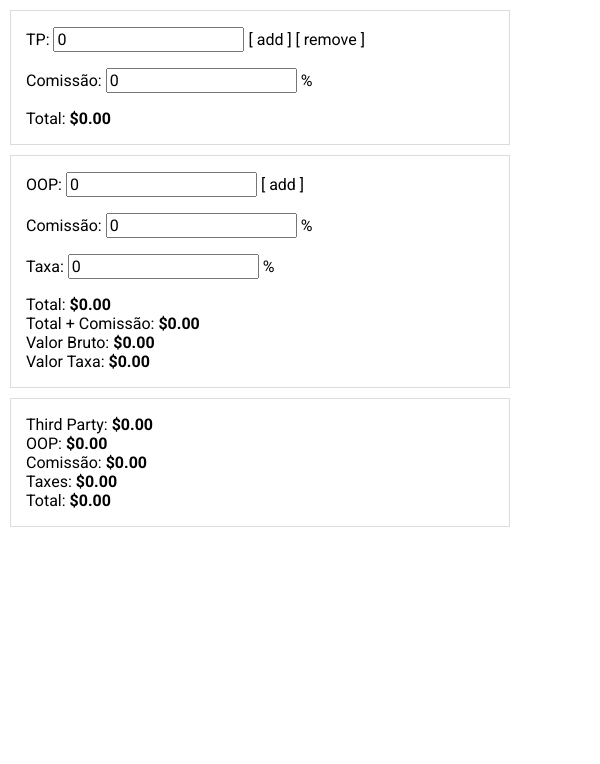
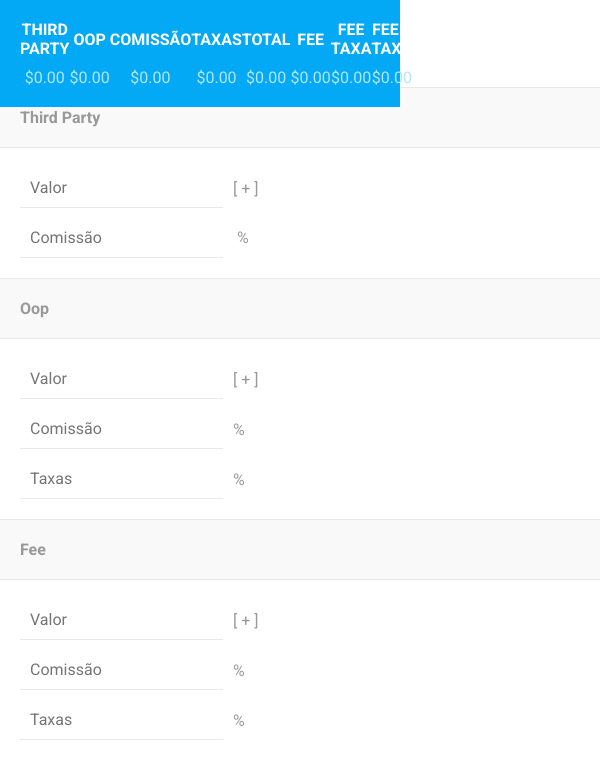
Before and after one commit to djadriano/gulp-chrome-extensions, a browser extension: page app/popup.html in a window 400 px wide. Shown: the top 764 px of the page, 600 px wide, since content can reach past the window. Drawn offline with Linux system fonts and the light colour scheme.

Commit message:
updated html structure

```diff
--- a/app/assets/scripts/background.js
+++ b/app/assets/scripts/background.js
@@ -3,3 +3,9 @@
 chrome.runtime.onInstalled.addListener(function (details) {
   console.log('previousVersion', details.previousVersion);
 });
+
+chrome.browserAction.onClicked.addListener(function(tab) {
+  chrome.tabs.create({'url': chrome.extension.getURL('popup.html')}, function(tab) {
+    console.log('tab opened');
+  });
+});
--- a/app/popup.html
+++ b/app/popup.html
@@ -1,49 +1,100 @@
 <!DOCTYPE html>
-<html>
+<html ng-app="gpe">
 <head>
   <meta charset="UTF-8">
   <title>Gulp Chrome Extension</title>
   <link rel="stylesheet" href="assets/styles/application.css">
 </head>
-<body ng-app="gpe">
-  <main class="app-content">
-    <div class="tp sections" tp-directive>
-      <p ng-repeat="item in tp">
-        TP: <input type="number" ng-model="item.value"> [ <a ng-click="addTp()">add</a> ] [ <a ng-click="removeTp( $index )">remove</a> ]
-      </p>
-      <p>
-        Comissão: <input type="number" ng-model="comission"> %
-      </p>
-      <p>
-        Total: <b class="top-total">{{ getTpWithComission() | currency }}</b>
-      </p>
-    </div>
-    <div class="oop sections" oop-directive>
-      <p ng-repeat="item_oop in oop">
-        OOP: <input type="number" ng-model="item_oop.value"> [ <a ng-click="addOop()">add</a> ]
-      </p>
-      <p>
-        Comissão: <input type="number" ng-model="oop_comission"> %
-      </p>
-      <p>
-        Taxa: <input type="number" ng-model="oop_taxes"> %
-      </p>
-      <p>
-        Total: <b class="top-total">{{ getOop() | currency }}</b><br>
-        Total +  Comissão: <b class="top-total">{{ getOopWithComission() | currency }}</b><br>
-        Valor Bruto: <b class="top-total">{{ getOopBruto() | currency }}</b><br>
-        Valor Taxa: <b class="top-total">{{ getOopWithTaxes() | currency }}</b><br>
-      </p>
-    </div>
-    <div class="tg sections" tg-directive>
-      <p>
-        Third Party: <b class="top-total">{{ getTpWithComission() | currency }}</b><br>
-        OOP: <b class="top-total">{{ getOop() | currency }}</b><br>
-        Comissão: <b class="top-total">{{ getTgComission() | currency }}</b><br>
-        Taxes: <b class="top-total">{{ getTgTaxes() | currency }}</b><br>
-        Total: <b class="top-total">{{ getTgTotal() | currency }}</b>
-      </p>
-    </div>
+<body class="gpe-body">
+  <header class="gpe-header" tg-directive>
+    <table class="header-app-values">
+      <thead>
+        <tr>
+          <td>Third Party</td>
+          <td>OOP</td>
+          <td>Comissão</td>
+          <td>Taxas</td>
+          <td>Total</td>
+          <td>Fee</td>
+          <td>Fee Taxa</td>
+          <td>Fee + Taxa</td>
+        </tr>
+      </thead>
+      <tbody>
+        <tr>
+          <td>{{ getTpWithComission() | currency }}</td>
+          <td>{{ getOop() | currency }}</td>
+          <td>{{ getTgComission() | currency }}</td>
+          <td>{{ getTgTaxes() | currency }}</td>
+          <td>{{ getTgTotal() | currency }}</td>
+          <td>{{ getTgTotal() | currency }}</td>
+          <td>{{ getTgTotal() | currency }}</td>
+          <td>{{ getTgTotal() | currency }}</td>
+        </tr>
+      </tbody>
+    </table>
+  </header>
+
+  <main class="gpe-content">
+
+    <section class="tp gpe-sections" tp-directive>
+      <header class="tp-header gpe-sections-header">
+        <h2 class="gpe-sections-header-title">Third Party</h2>
+      </header>
+      <div class="gpe-sections-content">
+        <div class="gpe-sections-fields v-center" ng-repeat="item_tp in tp">
+          <input type="number" ng-model="item_tp.value" placeholder="Valor">
+          <nav class="gpe-sections-fields-actions">
+            <a ng-click="addTp()" class="gpe-sections-item-actions-add">[ + ]</a> <a ng-click="removeTp( $index )" class="gpe-sections-item-actions-remove" ng-class="{'show' : $index }">[ x ]</a>
+          </nav>
+        </div>
+        <div class="gpe-sections-fields">
+          <input type="number" ng-model="comission" placeholder="Comissão"> %
+        </div>
+      </div>
+    </section>
+
+    <section class="oop gpe-sections" oop-directive>
+      <header class="tp-header gpe-sections-header">
+        <h2 class="gpe-sections-header-title">Oop</h2>
+      </header>
+      <div class="gpe-sections-content">
+        <div class="gpe-sections-fields v-center" ng-repeat="item_oop in oop">
+          <input type="number" ng-model="item_oop.value" placeholder="Valor">
+          <nav class="gpe-sections-fields-actions">
+            <a ng-click="addOop()" class="gpe-sections-item-actions-add">[ + ]</a> <a ng-click="removeOop( $index )" class="gpe-sections-item-actions-remove" ng-class="{'show' : $index }">[ x ]</a>
+          </nav>
+        </div>
+        <div class="gpe-sections-fields v-center">
+          <input type="number" ng-model="oop_comission" placeholder="Comissão"> %
+        </div>
+
+        <div class="gpe-sections-fields v-center">
+          <input type="number" ng-model="oop_taxes" placeholder="Taxas"> %
+        </div>
+      </div>
+    </section>
+
+    <section class="oop gpe-sections" oop-directive>
+      <header class="tp-header gpe-sections-header">
+        <h2 class="gpe-sections-header-title">Fee</h2>
+      </header>
+      <div class="gpe-sections-content">
+        <div class="gpe-sections-fields v-center" ng-repeat="item_oop in oop">
+          <input type="number" ng-model="item_oop.value" placeholder="Valor">
+          <nav class="gpe-sections-fields-actions">
+            <a ng-click="addOop()" class="gpe-sections-item-actions-add">[ + ]</a> <a ng-click="removeOop( $index )" class="gpe-sections-item-actions-remove" ng-class="{'show' : $index }">[ x ]</a>
+          </nav>
+        </div>
+        <div class="gpe-sections-fields v-center">
+          <input type="number" ng-model="oop_comission" placeholder="Comissão"> %
+        </div>
+
+        <div class="gpe-sections-fields v-center">
+          <input type="number" ng-model="oop_taxes" placeholder="Taxas"> %
+        </div>
+      </div>
+    </section>
   </main>
 
   <script src="assets/scripts/application.js"></script>
--- a/source/scripts/directives/oop.js
+++ b/source/scripts/directives/oop.js
@@ -4,11 +4,11 @@ module.exports = angular.module('gpe.oop', [])
   .controller('gpe.oop.controller', ['$scope', function( $scope ) {
 
     $scope.oop = [
-      { value: 0 }
+      { value: '' }
     ];
 
-    $scope.oop_comission = 0;
-    $scope.oop_taxes     = 0;
+    $scope.oop_comission = '';
+    $scope.oop_taxes     = '';
 
     $scope.getOop = function() {
 
@@ -47,7 +47,13 @@ module.exports = angular.module('gpe.oop', [])
     };
 
     $scope.addOop = function() {
-      $scope.oop.push({ value: 0 });
+      $scope.oop.push({ value: '' });
+    };
+
+    $scope.removeOop = function( index ) {
+      if( index > 0 ) {
+        $scope.oop.splice( index, 1 );
+      }
     };
 
   }])
--- a/source/scripts/directives/tp.js
+++ b/source/scripts/directives/tp.js
@@ -4,10 +4,10 @@ module.exports = angular.module('gpe.tp', [])
   .controller('gpe.tp.controller', ['$scope', function( $scope ) {
 
     $scope.tp = [
-      { value: 0 }
+      { value: '' }
     ];
 
-    $scope.comission = 0;
+    $scope.comission = '';
 
     $scope.getTp = function() {
 
@@ -30,7 +30,7 @@ module.exports = angular.module('gpe.tp', [])
     };
 
     $scope.addTp = function() {
-      $scope.tp.push({ value: 0 });
+      $scope.tp.push({ value: '' });
     };
 
     $scope.removeTp = function( index ) {
--- a/source/styles/utils/_helpers.scss
+++ b/source/styles/utils/_helpers.scss
@@ -1,20 +1,103 @@
+* { box-sizing: border-box; }
+
 body {
   font-family: 'Roboto', sans-serif;
   font-weight: 400;
   font-size: rem(16px);
+  -webkit-font-smoothing: subpixel-antialiased;
 }
 
-.app-content {
-  padding: rem(10px);
-  width: rem(500px);
+h1, h2, h3, h4, h5, h6 {
+  margin: 0;
+  font-style: normal;
+  line-height: normal;
 }
 
-.sections {
-  border: 1px solid #dcdcdc;
-  margin-bottom: rem(10px);
-  padding: 0 rem(15px);
+.gpe-header {
+  background: #03A9F4;
+  position: fixed;
+  left: 0;
+  top: 0;
+  width: 100%;
+  padding: rem(20px);
 
-  &:last-child {
-    margin-bottom: 0;
+  .header-app-values {
+    width: 100%;
+    text-align: center;
+
+    thead {
+      color: map-get($colors, white);
+
+      td {
+        text-transform: uppercase;
+        font-weight: bold;
+      }
+    }
+
+    tbody {
+      color: #B3E5FC;
+
+      td {
+        padding-top: rem(10px);
+        width: 12.5%;
+      }
+    }
   }
 }
+
+.gpe-content {
+  width: rem(4000px);
+  margin-top: rem(87px);
+}
+
+.gpe-sections {
+  width: 100%;
+
+  .gpe-sections-header  {
+    background: #f9f9f9;
+    padding: rem(20px);
+    border-top: 1px solid #e9e9e9;
+    border-bottom: 1px solid #e9e9e9;
+
+    .gpe-sections-header-title {
+      color: #999;
+      font-size: rem(16px);
+    }
+  }
+
+  .gpe-sections-content {
+    padding: rem(20px);
+    color: #999;
+  }
+
+  .gpe-sections-fields {
+    margin-bottom: rem(10px);
+
+    &:last-child {
+      margin-bottom: 0;
+    }
+  }
+
+  input[type="text"],
+  input[type="number"] {
+    border: 0;
+    border-bottom: 1px solid #e9e9e9;
+    outline: 0;
+    padding: rem(10px);
+    color: #333;
+    margin-right: rem(10px);
+  }
+
+  .gpe-sections-item-actions-remove {
+    display: none;
+
+    &.show {
+      display: inline-block;
+    }
+  }
+}
+
+.v-center {
+  display: flex;
+  align-items: center;
+}
--- a/source/styles/utils/_variables.scss
+++ b/source/styles/utils/_variables.scss
@@ -0,0 +1,5 @@
+$colors:(
+  black : #000000,
+  white : #ffffff,
+  red   : #ff0000
+);
```
Also changed, not shown: app/assets/scripts/application.js, app/assets/styles/application.css, app/manifest.json, source/styles/application.scss (line endings or trailing spaces), 1 other file.
